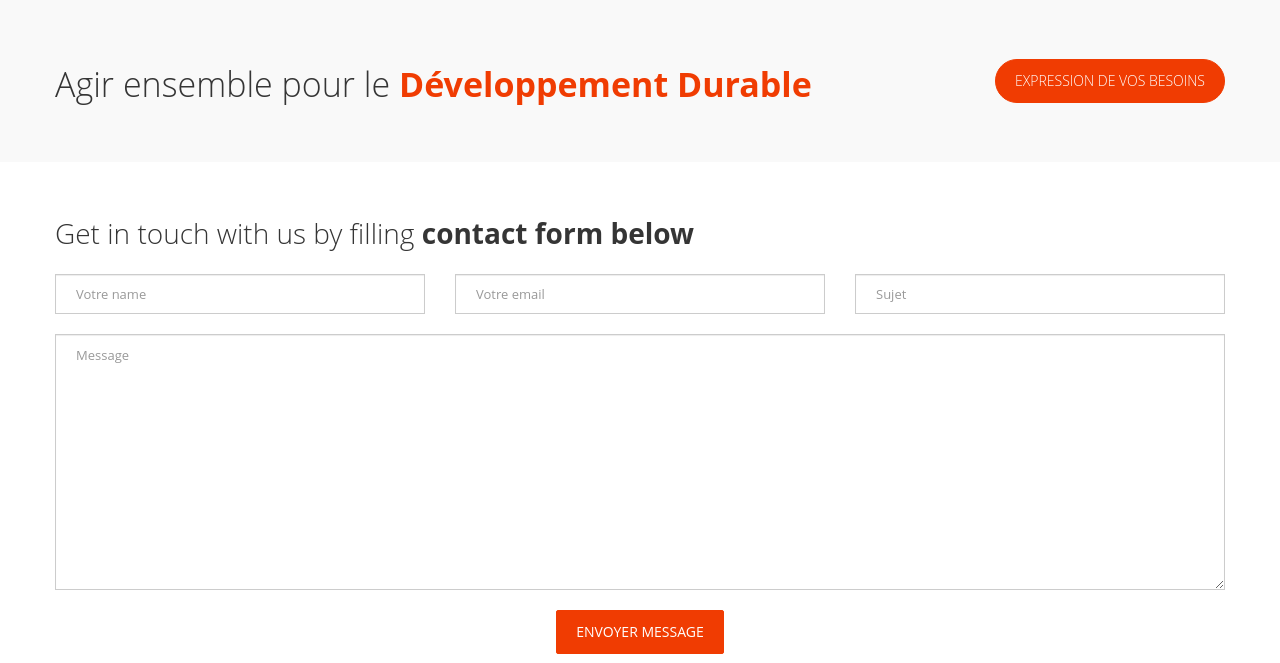
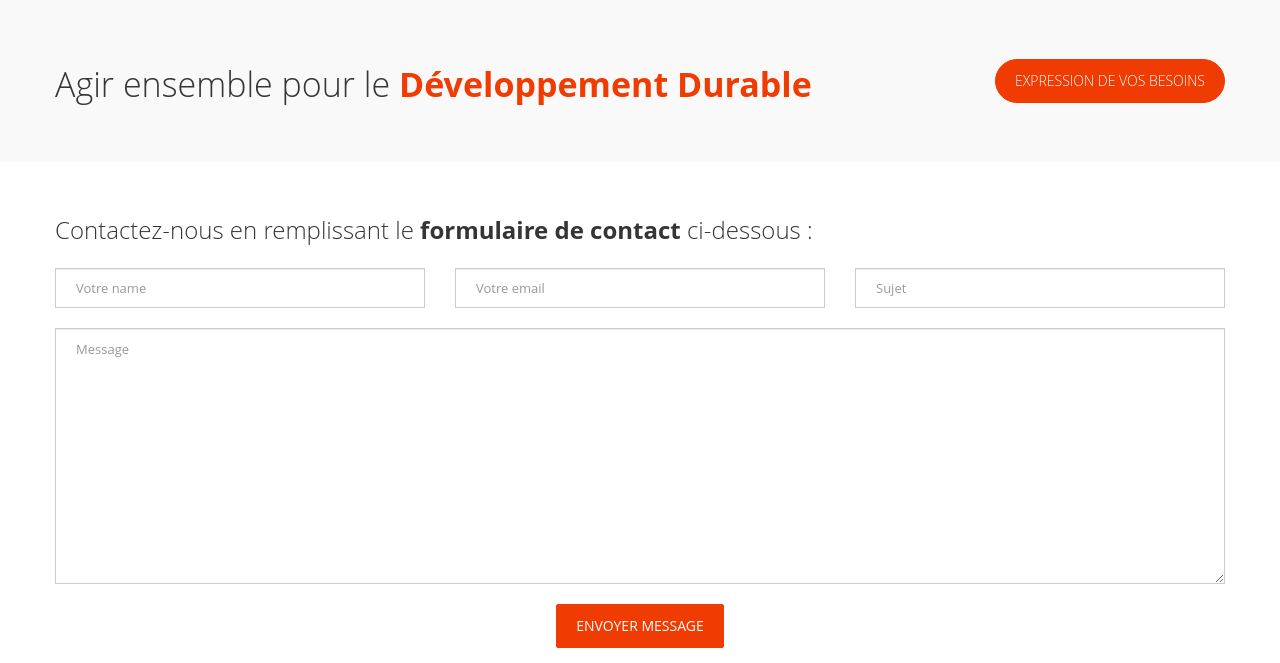
Before and after one commit to Roun1974/Association, a Symfony app: template templates/contact/index.html.twig in a window 1280 px wide. Shown: the part 583-1246 px from the top of the page. Run offline with Twig, Linux system fonts and the light colour scheme; the template is opened without the code that fills it, so the values that code supplies are empty; some libraries are stand-ins or nearby versions.

Commit message:
Adaptation du formulaire de contact

```diff
--- a/templates/contact/index.html.twig
+++ b/templates/contact/index.html.twig
@@ -7,7 +7,8 @@
       <div class="container">
         <div class="row">
           <div class="span12">
-            <h4>Get in touch with us by filling <strong>contact form below</strong></h4>
+            <h5>Contactez-nous en remplissant le
+ <strong> formulaire de contact</strong> ci-dessous :</h5>
 
             <form action="" method="post" role="form" class="contactForm">
               <div id="sendmessage">Your message has been sent. Thank you!</div>
```
